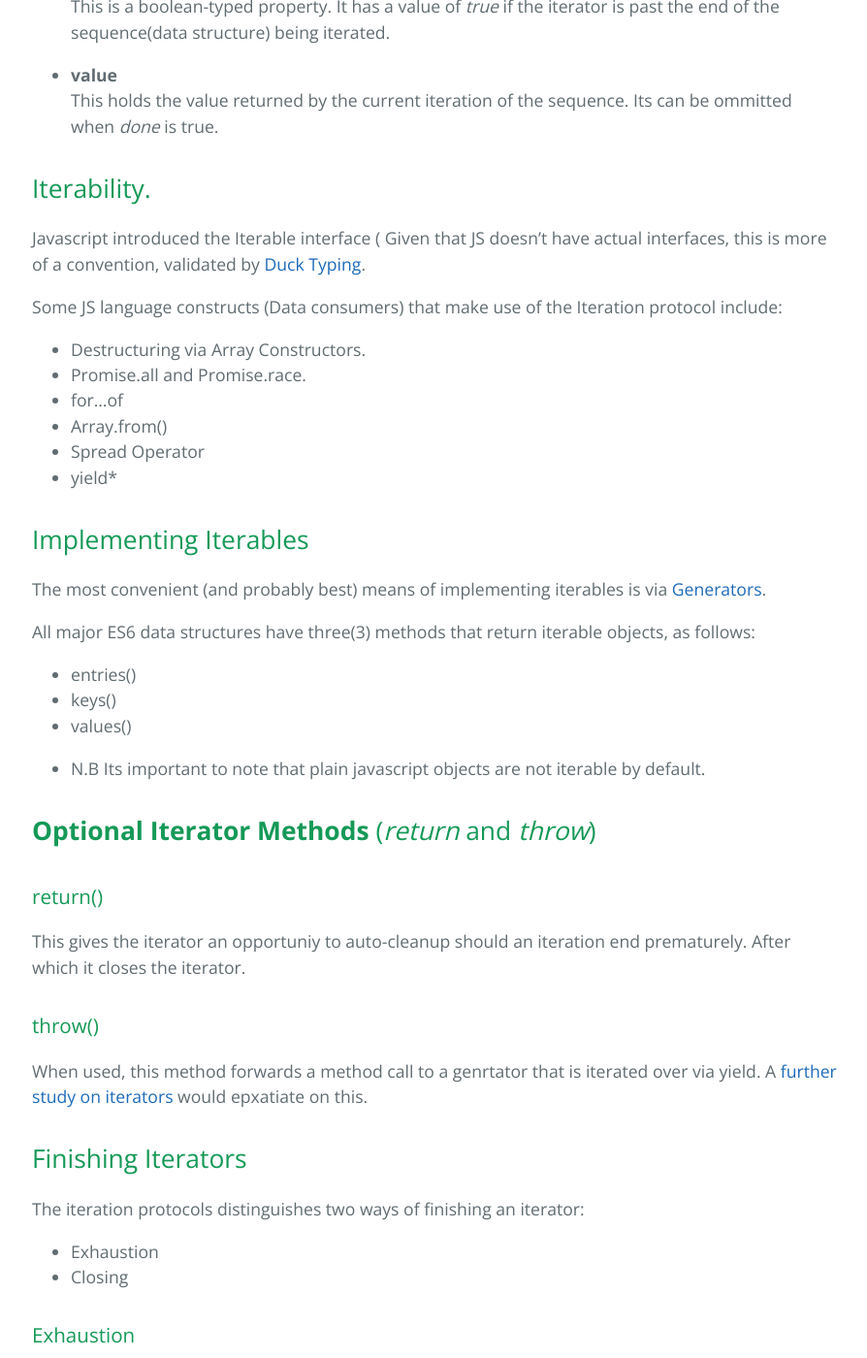
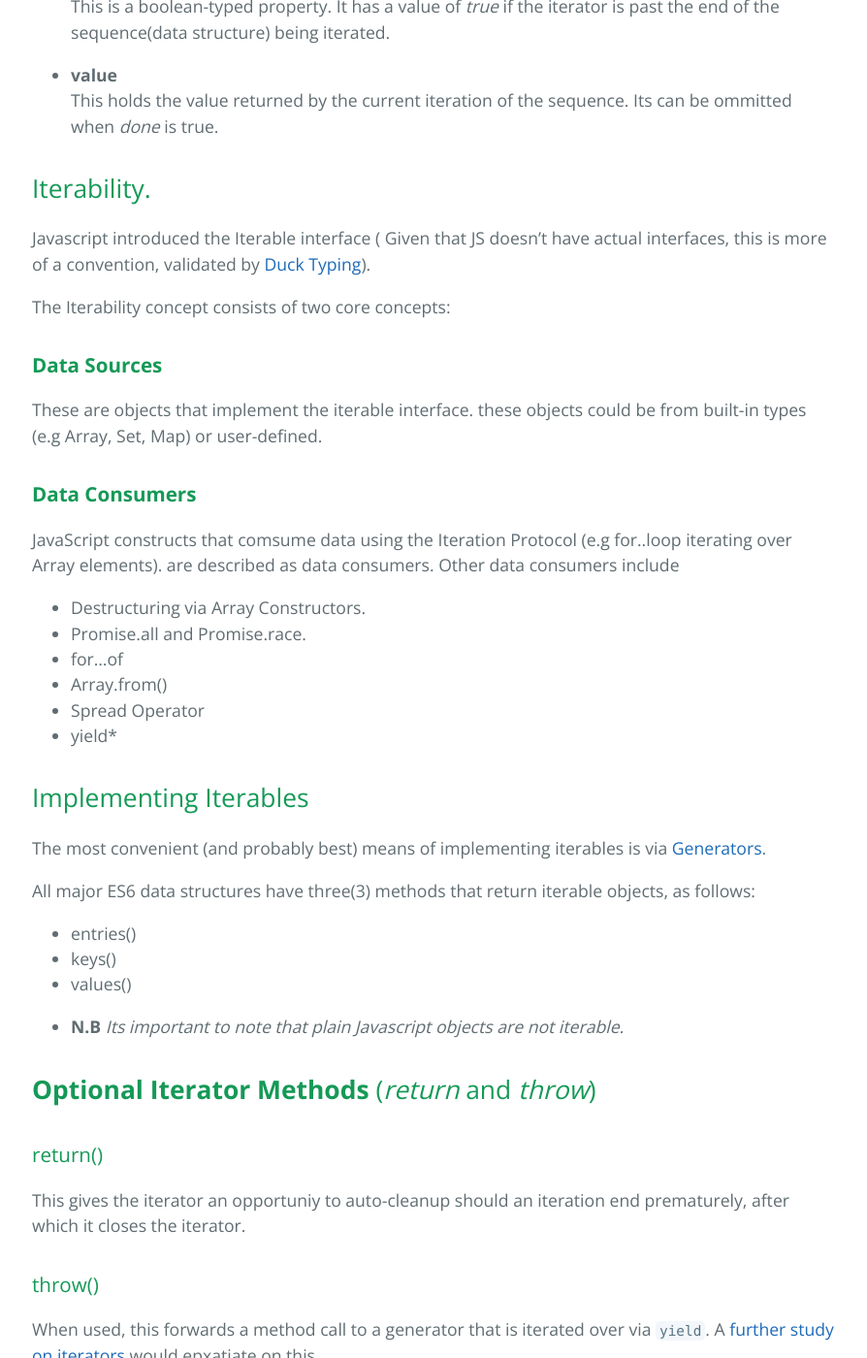
Before and after one commit to anosikeosifo/anosikeosifo.github.io, a Jekyll site: the page built from _posts/2017-02-19-Iterators-and-iterables.markdown, in a window 1280 px wide and 1400 px high, scrolled down 946 px. Shown: the whole window at 97% size, without its empty margins (191-1085 px from the left). Built offline with Jekyll 4.4.1, drawn with Linux system fonts in a browser that asks for light colours; some of the changed text lies outside the part shown.

Commit message:
feb-01 Improve on article content after initial review

```diff
--- a/_posts/2017-02-19-Iterators-and-iterables.markdown
+++ b/_posts/2017-02-19-Iterators-and-iterables.markdown
@@ -10,8 +10,8 @@ excerpt_separator: <!--more-->
 
 Iterators are ES6's new way of travering data.
 
-## Iterables.
-An Iterable is a data struvture that makes its elements publicly available by implementing a method whose key is `[Symbol.Iterator]`. This method is a factory for iterators.
+## Iterable.
+An Iterable is a data struvture that makes its elements publicly available by implementing a method whose key is `[Symbol.Iterator]`.
 
 The following built-in types are iterable:
 <!--more-->
@@ -34,9 +34,15 @@ An iterator is a pointer for traversing the elements of a data structure. An Obj
 
 
 ## Iterability.
-Javascript introduced the Iterable interface ( Given that JS doesn't have actual interfaces, this is more of a convention, validated by [Duck Typing](https://en.wikipedia.org/wiki/Duck_typing).
+Javascript introduced the Iterable interface ( Given that JS doesn't have actual interfaces, this is more of a convention, validated by [Duck Typing](https://en.wikipedia.org/wiki/Duck_typing)).
 
-Some JS language constructs (Data consumers) that make use of  the Iteration protocol include:
+The Iterability concept consists of two core concepts:
+
+### **Data Sources**
+These are objects that implement the iterable interface. these objects could be from built-in types (e.g Array, Set, Map) or user-defined.
+
+### **Data Consumers**
+JavaScript constructs that comsume data using the Iteration Protocol (e.g for..loop iterating over Array elements). are described as data consumers. Other data consumers include
 - Destructuring via Array Constructors.
 - Promise.all and Promise.race.
 - for...of
@@ -53,20 +59,20 @@ All major ES6 data structures have three(3) methods that return iterable objects
 - keys()
 - values()
 
-* N.B Its important to note that plain javascript objects are not iterable by default.
+* **N.B** *Its important to note that plain Javascript objects are not iterable.*
 
 
 ## **Optional Iterator Methods** (*return* and *throw*)
 
 ### return()
-This gives the iterator an opportuniy to auto-cleanup should an iteration end prematurely. After which it closes the iterator.
+This gives the iterator an opportuniy to auto-cleanup should an iteration end prematurely, after which it closes the iterator.
 
 ### throw()
-When used, this method forwards a method call to a genrtator that is iterated over via yield. A [further study on iterators](https://developer.mozilla.org/en-US/docs/Web/JavaScript/Reference/Iteration_protocols#iterator) would epxatiate on this.
+When used, this forwards a method call to a generator that is iterated over via `yield`. A [further study on iterators](https://developer.mozilla.org/en-US/docs/Web/JavaScript/Reference/Iteration_protocols#iterator) would epxatiate on this.
 
 
 ## Finishing Iterators
-The iteration protocols distinguishes two ways of finishing an iterator:
+The iteration protocols describes two ways of finishing an iterator:
 - Exhaustion
 - Closing
 
```
Also changed, not shown: other parts of _posts/2017-02-19-Iterators-and-iterables.markdown (+7 -2 lines).
